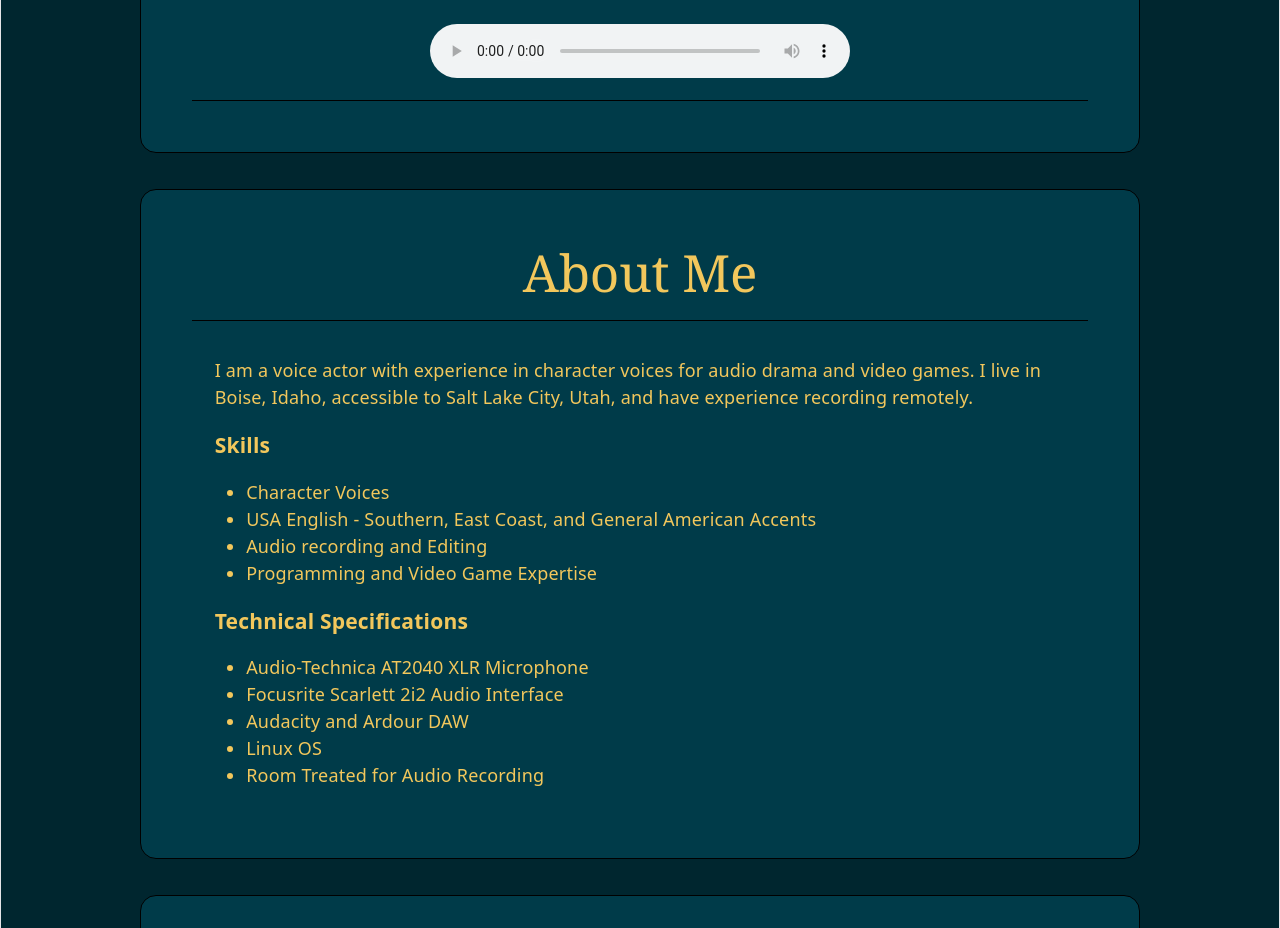
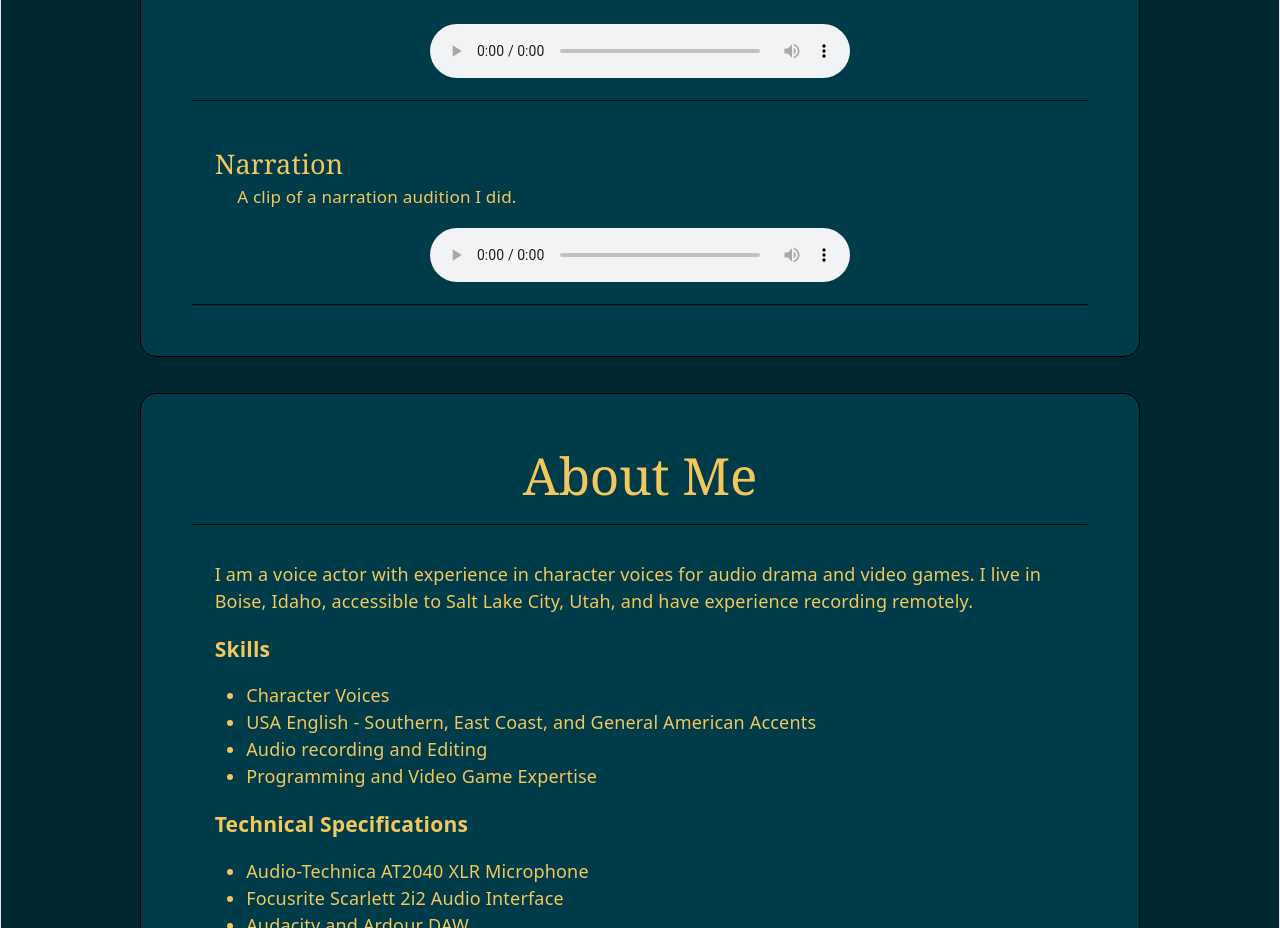
Before and after one commit to mayflymadz/mayflymadz-hats, a React (Vite) app: page / in a window 1280 px wide. Shown: the part 1080-2008 px from the top of the page. Built offline with nearby package versions, Linux system fonts and the light colour scheme.

Commit message:
sample update

```diff
--- a/src/samples.js
+++ b/src/samples.js
@@ -17,6 +17,12 @@ const samples = [
     title: 'Fantasy Character Voices',
     description: 'A SELF PRODUCED selection of some character voices I can do.',
     src: '/audio/fantasy_char.mp3',
+  },
+  {
+    id: 'narration',
+    title: 'Narration',
+    description: 'A clip of a narration audition I did.',
+    src: '/audio/youtube.mp3',
   }
 ]
 
```
Also changed, not shown: 1 other file (tests, documents, lock files or other folders).
